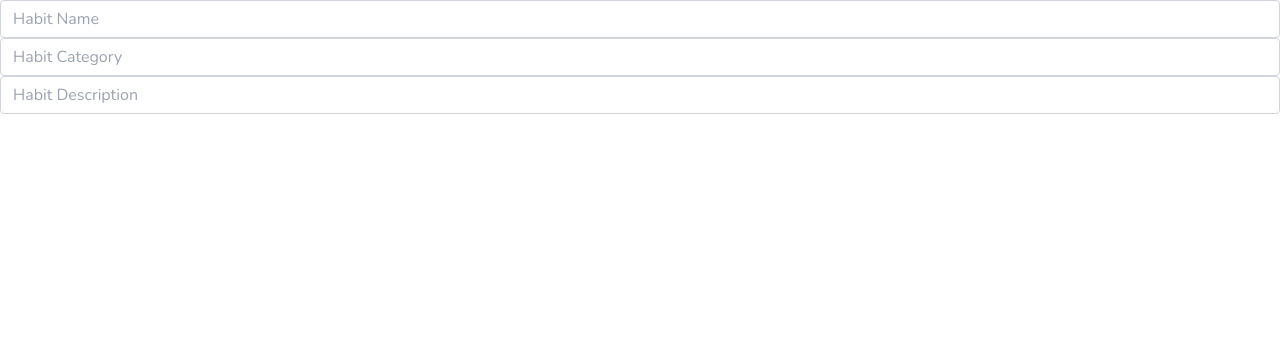
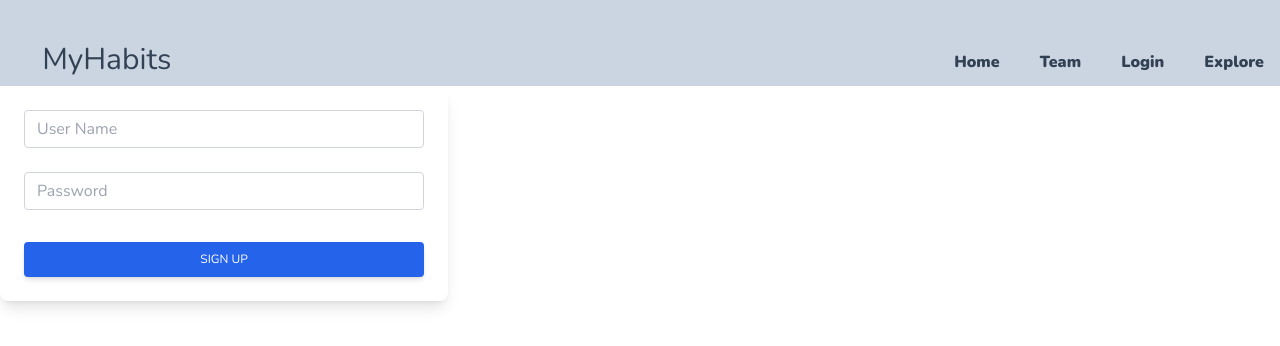
Before and after one commit to Jeffrod1098/habit-forming-app-frontend, a React (Create React App) app: page / in a window 1280 px wide. Shown: the top 346 px of the page. Built offline with nearby package versions, Linux system fonts and the light colour scheme.

Commit message:
Fix Merge conflicts

```diff
--- a/src/App.js
+++ b/src/App.js
@@ -3,13 +3,15 @@ import Landing from "./Landing";
 import CreateUser from "./CreateUser";
 import axios from "axios";
 import CreateHabit from "./CreateHabit";
+import Login from "./Login";
 
 function App() {
   return (
     <div className="App">
       {/* <Landing /> */}
       {/* <CreateUser /> */}
-      <CreateHabit />
+      {/* <CreateHabit /> */}
+      <Login />
     </div>
   );
 }
```
